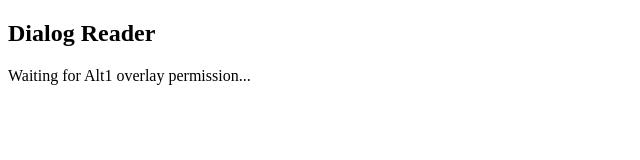
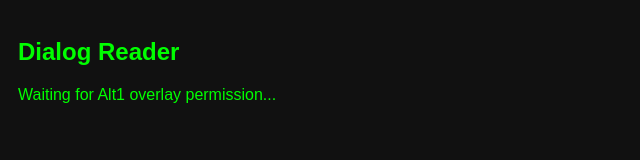
Before and after one commit to HolyBucket/Alt1-DialogReader, a plain HTML site: page index.html in a window 1280 px wide. Shown: the whole page, without its empty margins (0-640 px from the left). Drawn offline with Linux system fonts and the light colour scheme.

Commit message:
Update index.html

```diff
--- a/index.html
+++ b/index.html
@@ -1,26 +1,24 @@
 <!DOCTYPE html>
 <html>
 <head>
-  <meta charset="UTF-8" />
+  <meta charset="UTF-8">
+  <title>Dialog Reader</title>
 
-  <!-- IMPORTANT: Load Alt1 API -->
-  <script src="https://alt1lib.github.io/alt1lib.js"></script>
+  <!-- Alt1 JavaScript Libraries -->
+  <script src="https://alt1toolkit.com/content/a1lib.js"></script>
 
-  <script>
-    // Allow Alt1 to verify this app
-    if (window.alt1) {
-      alt1.identifyAppUrl("./plugin.json");
+  <style>
+    body {
+      font-family: sans-serif;
+      background: #111;
+      color: #0f0;
+      padding: 10px;
     }
-
-    window.addEventListener("load", () => {
-      document.getElementById("status").innerText = "Alt1 API loaded";
-    });
-  </script>
+  </style>
 </head>
-
 <body>
   <h2>Dialog Reader</h2>
-  <div id="status">loader Alt1 API...</div>
+  <div id="status">Loader Alt1 API...</div>
 
   <script src="main.js"></script>
 </body>
```
